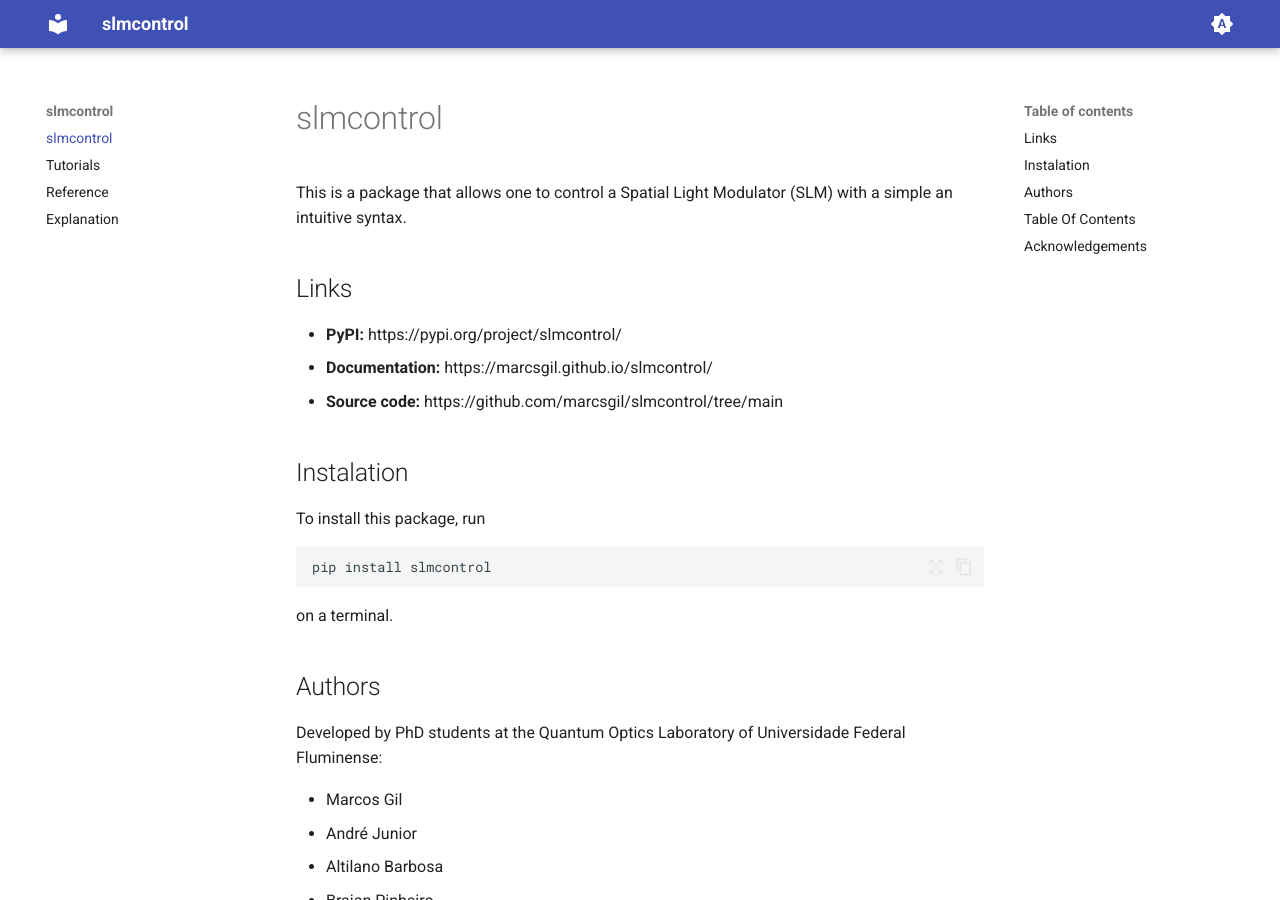
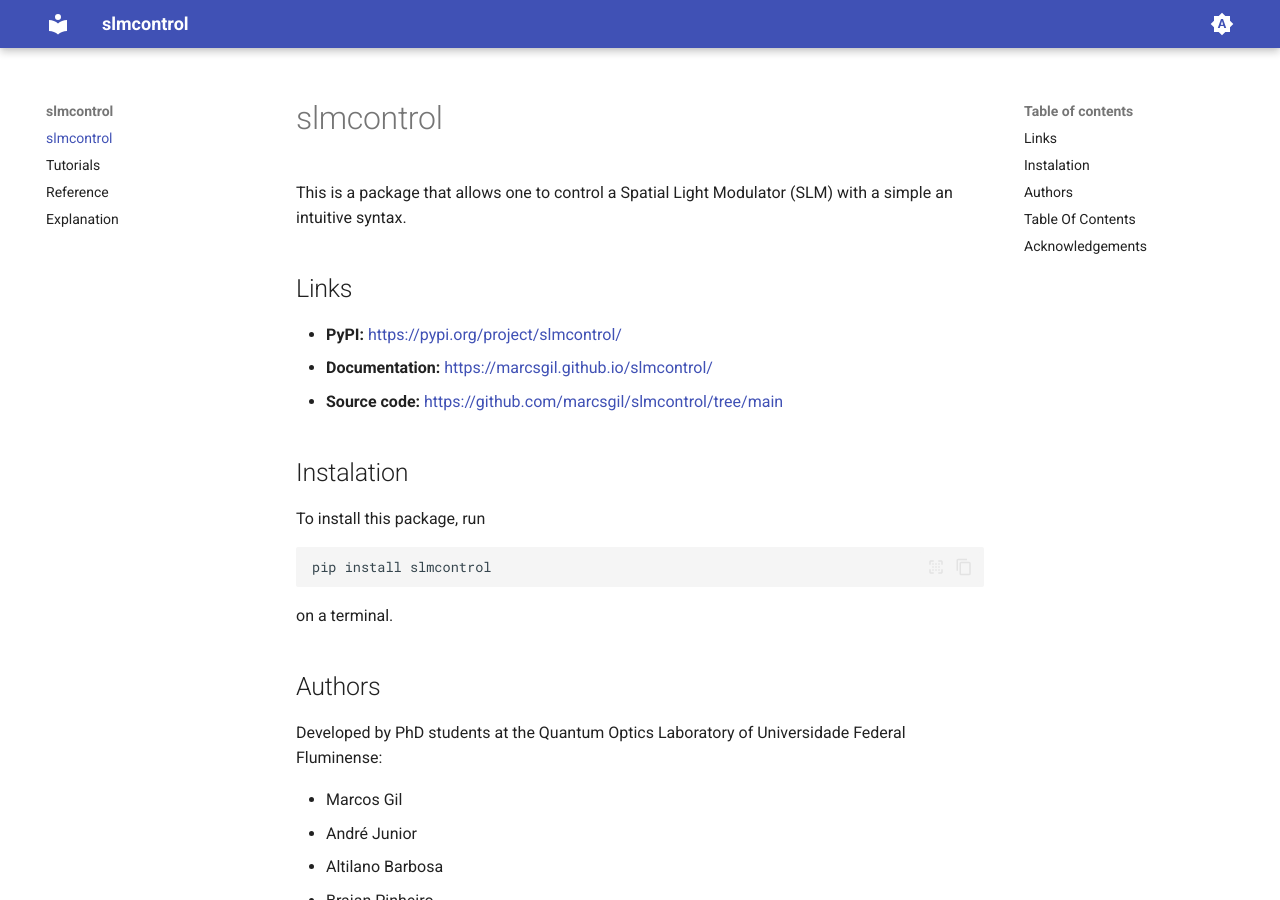
Before and after one commit to marcsgil/slmcontrol, an MkDocs documentation site: the page built from docs/index.md, in a window 1280 px wide and 900 px high. Built offline with MkDocs 1.6.1 and Material for MkDocs 9.7.7, drawn with Linux system fonts in a browser that asks for light colours; nearby versions of some CDN libraries; library files that are not in the unit come from our copies.

Commit message:
minor changes

```diff
--- a/docs/index.md
+++ b/docs/index.md
@@ -4,9 +4,9 @@ This is a package that allows one to control a Spatial Light Modulator (SLM) wit
 
 ## Links
 
-- **PyPI:** https://pypi.org/project/slmcontrol/
-- **Documentation:** https://marcsgil.github.io/slmcontrol/
-- **Source code:** https://github.com/marcsgil/slmcontrol/tree/main
+- **PyPI:** [https://pypi.org/project/slmcontrol/]()
+- **Documentation:** [https://marcsgil.github.io/slmcontrol/]()
+- **Source code:** [https://github.com/marcsgil/slmcontrol/tree/main]()
 
 ## Instalation
 
```
